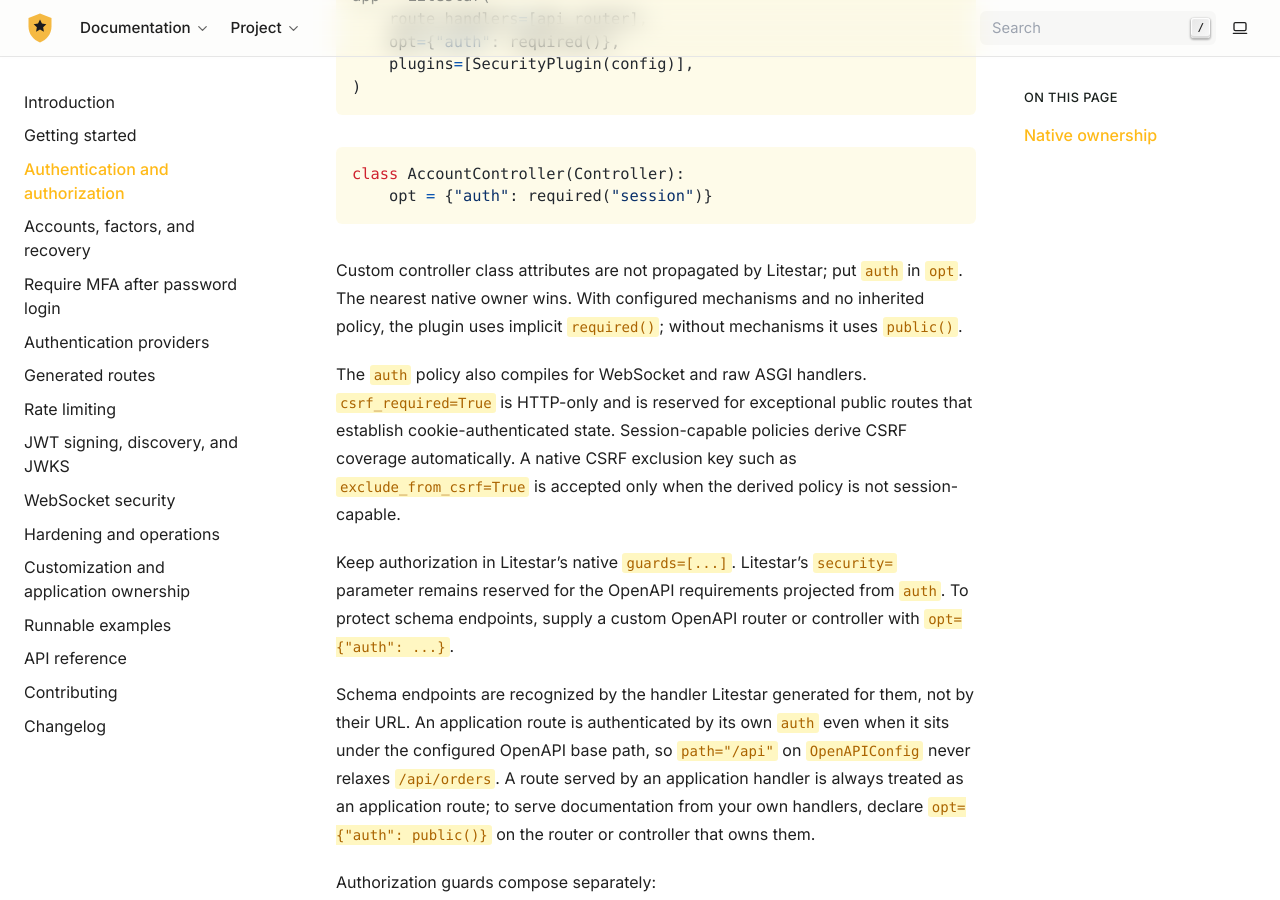
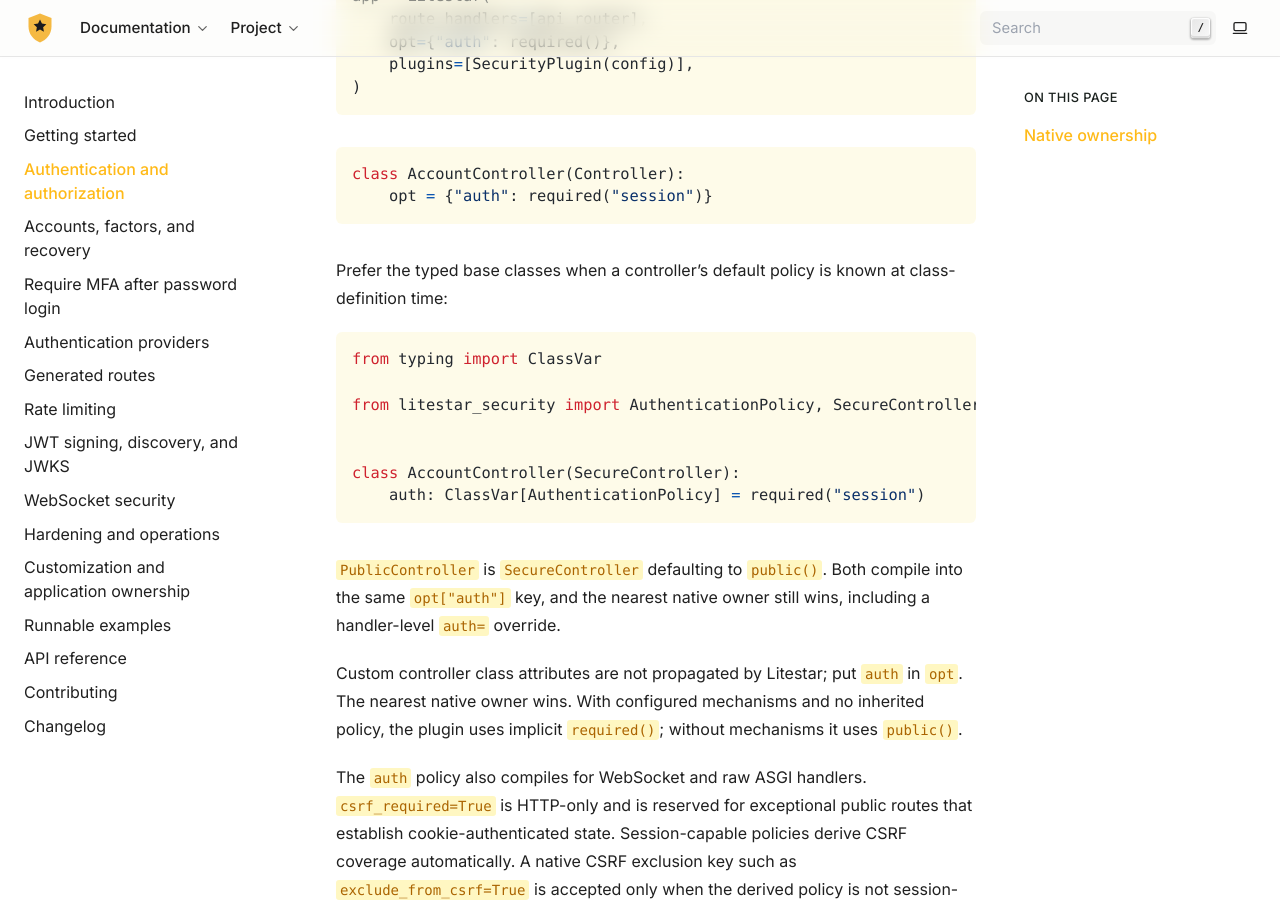
Before and after one commit to cofin/litestar-security, a Sphinx documentation site: the page built from docs/authentication.rst, in a window 1280 px wide and 900 px high, scrolled down 795 px. Built offline with Sphinx 7.4.7, drawn with Linux system fonts in a browser that asks for light colours.

Commit message:
docs: add typed controller guidance

```diff
--- a/docs/authentication.rst
+++ b/docs/authentication.rst
@@ -40,6 +40,23 @@ native ``opt`` mapping:
    class AccountController(Controller):
        opt = {"auth": required("session")}
 
+Prefer the typed base classes when a controller's default policy is known at
+class-definition time:
+
+.. code-block:: python
+
+   from typing import ClassVar
+
+   from litestar_security import AuthenticationPolicy, SecureController, required
+
+
+   class AccountController(SecureController):
+       auth: ClassVar[AuthenticationPolicy] = required("session")
+
+``PublicController`` is ``SecureController`` defaulting to ``public()``.
+Both compile into the same ``opt["auth"]`` key, and the nearest native owner
+still wins, including a handler-level ``auth=`` override.
+
 Custom controller class attributes are not propagated by Litestar; put
 ``auth`` in ``opt``. The nearest native owner wins. With configured mechanisms
 and no inherited policy, the plugin uses implicit ``required()``; without
--- a/docs/changelog.rst
+++ b/docs/changelog.rst
@@ -7,6 +7,8 @@ Unreleased
 Added
 ~~~~~
 
+* Typed ``SecureController`` / ``PublicController`` base classes compile their
+  ``auth`` ``ClassVar`` into native ``opt``.
 * ``LocalKeyRing`` can mint and verify bounded, purpose-specific capability
   JWTs for application-owned flows such as signed download URLs.
 * ``MFAConfig.require_at_login`` adds password-login MFA completion routes:
```
